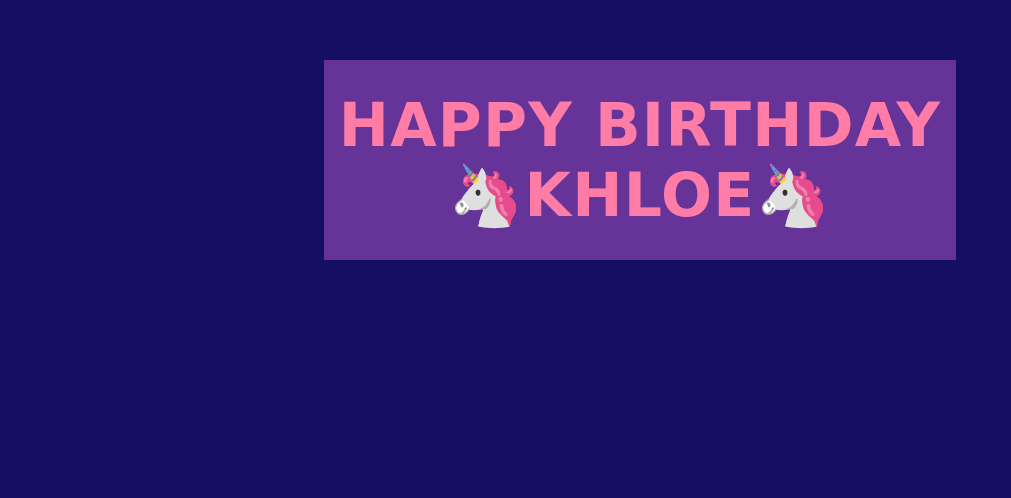
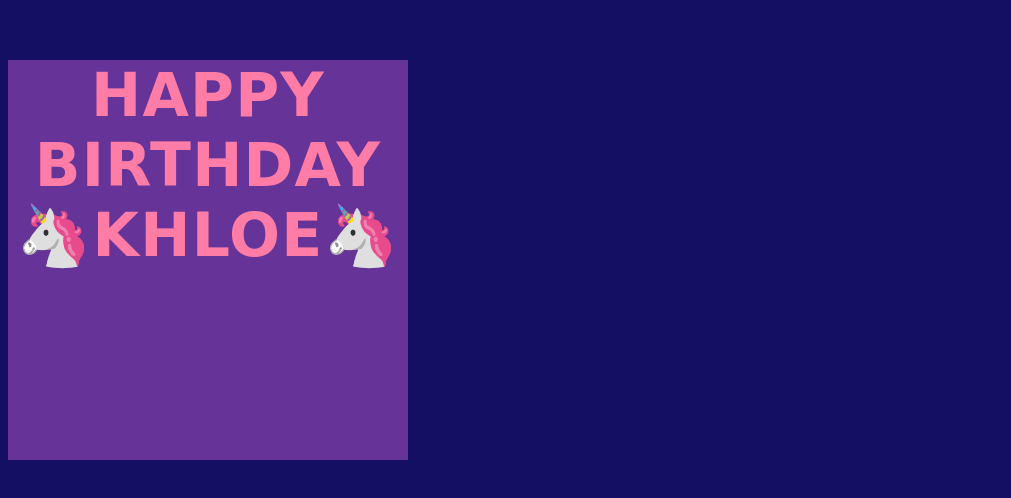
Before and after one commit to rico042002/unicorn-space-tours, a website: page src/birthday.html in a window 1280 px wide. Shown: the part 140-638 px from the top of the page, without its empty margins (0-1011 px from the left). Drawn offline with nearby package versions, Linux system fonts and the light colour scheme; a web font is replaced by a local one.

Commit message:
birthday 2

```diff
--- a/src/birthday.html
+++ b/src/birthday.html
@@ -30,12 +30,7 @@
         font-size: 60px;
         letter-spacing: 0.02em;
         color: var(--primary-color);
-        width: 50%;
-        margin: auto;
         text-align: center;
-        /* line-height: 200px; */
-        /* height: 200px; */
-        background-color: var(--secondary-color);
         margin-top: 200px;
       }
       h1:hover {
@@ -45,12 +40,19 @@
         display: flex;
         justify-content: center;
         align-items: center;
-        height: 200px;
+      }
+      .container {
+        width: 400px;
+        height: 400px;
+        background-color: var(--secondary-color);
       }
     </style>
   </head>
   <body>
-    <h1 class="center">Happy Birthday🦄Khloe🦄</h1>
+    <div class="container">
+      <h1 class="center">Happy Birthday🦄Khloe🦄</h1>
+    </div>
+
     <script src="https://cdn.jsdelivr.net/npm/canvas-confetti@1.6.1/dist/confetti.browser.min.js"></script>
     <script>
       document
```
